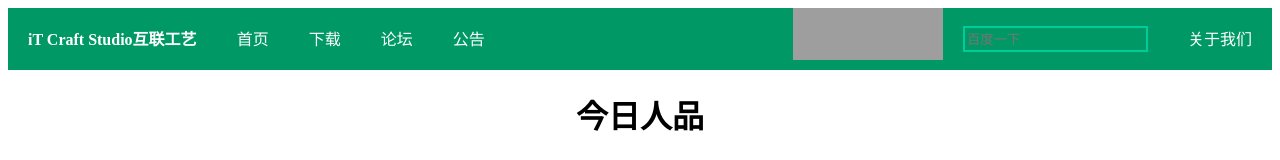
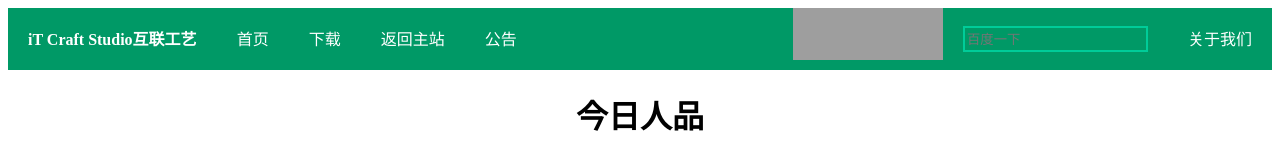
Before and after one commit to iTCraftStudio/iTCraftStudio.github.io, a plain HTML site: page jrrp/index.html in a window 1280 px wide. Shown: the top 160 px of the page. Drawn offline with Linux system fonts and the light colour scheme; grey boxes are pictures that could not be loaded.

Commit message:
Update index.html

```diff
--- a/jrrp/index.html
+++ b/jrrp/index.html
@@ -13,7 +13,7 @@
                <li><a><strong>iT Craft Studio互联工艺</strong></a></li>
                <li><a href="..">首页</a></li>
                <li><a href="../downloads">下载</a></li>
-               <li><a href="../community">论坛</a></li>
+               <li><a href="../community">返回主站</a></li>
                <li><a href="../blog">公告</a></li>
                <li style="float: right;"><a href="./about">关于我们</a></li>
                <li style="float: right;" class="search">
```
